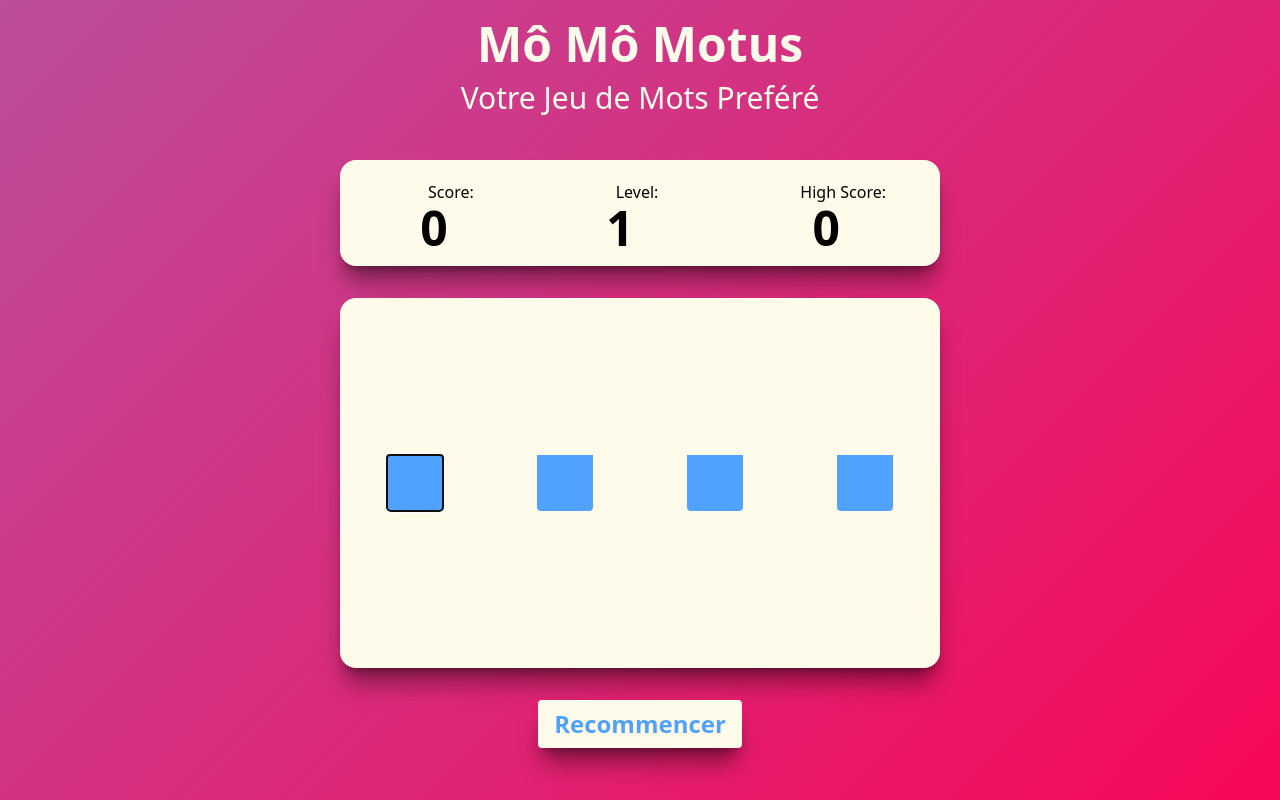
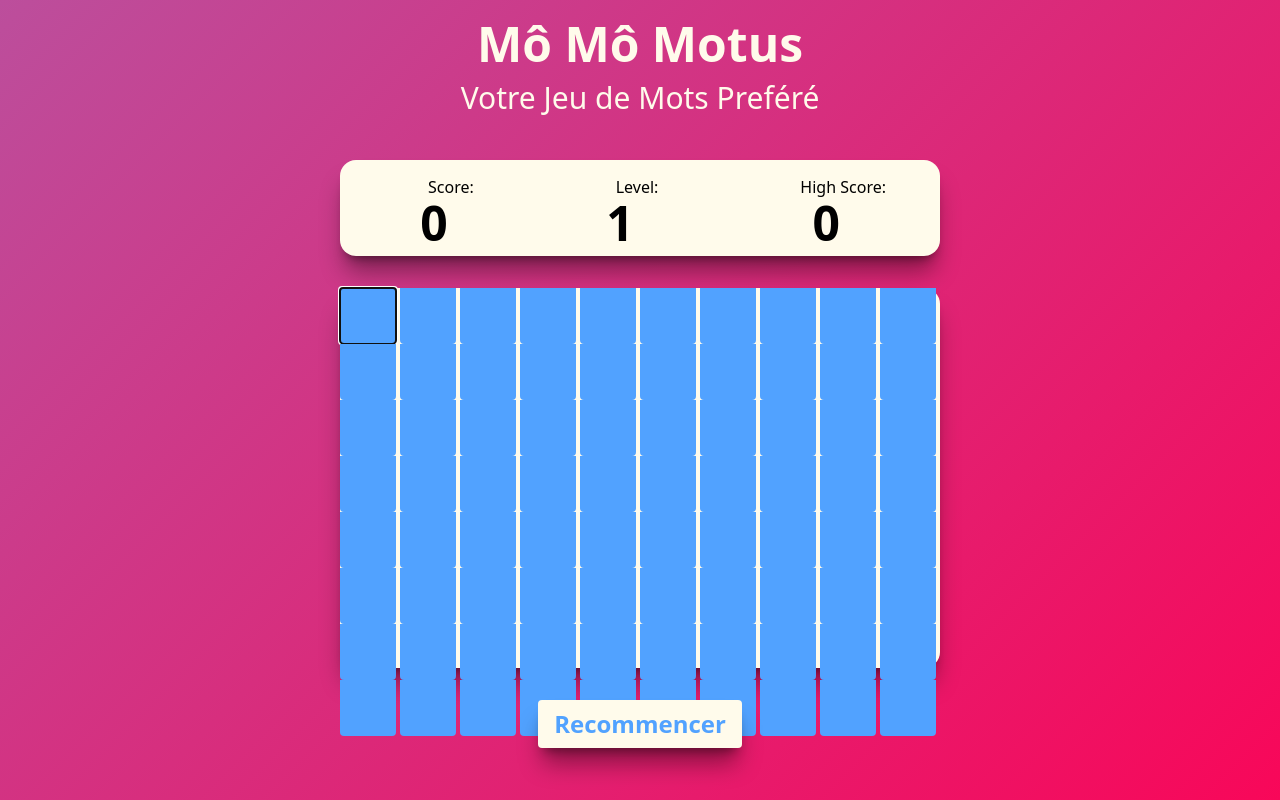
Before and after one commit to AbakarLol/Motus, a React (Vite) app in the folder Frontend/: page / in a window 1280 px wide. Built offline with nearby package versions, Linux system fonts and the light colour scheme; some icons are missing.

Commit message:
adapt the inputs

```diff
--- a/Frontend/src/components/Field.jsx
+++ b/Frontend/src/components/Field.jsx
@@ -11,12 +11,89 @@ export default function Field(){
 
     return(
 
-        <div className="card lg:h-1/2 md:w-150 w-full  h-1/3">
+        <div className="grid grid-cols-10 grid-center card lg:h-1/2 md:w-150 w-full  h-1/3">
             <input ref={inputRef} className="letter-input" type="text" maxLength="1" />
             <input className="letter-input" type="text" maxLength="1"   />
             <input className="letter-input" type="text" maxLength="1"   />
             <input className="letter-input" type="text" maxLength="1"   />
+            <input className="letter-input" type="text" maxLength="1"   />
+            <input className="letter-input" type="text" maxLength="1"   />
+            <input className="letter-input" type="text" maxLength="1"   />
+            <input className="letter-input" type="text" maxLength="1"   />
+            <input className="letter-input" type="text" maxLength="1"   />
+            <input className="letter-input" type="text" maxLength="1"   />
+            <input className="letter-input" type="text" maxLength="1"   />
+            <input className="letter-input" type="text" maxLength="1"   />
+            <input className="letter-input" type="text" maxLength="1"   />
+            <input className="letter-input" type="text" maxLength="1"   />
+            <input className="letter-input" type="text" maxLength="1"   />
+            <input className="letter-input" type="text" maxLength="1"   />
+                        <input className="letter-input" type="text" maxLength="1"   />
+            <input className="letter-input" type="text" maxLength="1"   />
+            <input className="letter-input" type="text" maxLength="1"   />
+            <input className="letter-input" type="text" maxLength="1"   />
+            <input className="letter-input" type="text" maxLength="1"   />
+            <input className="letter-input" type="text" maxLength="1"   />
+            <input className="letter-input" type="text" maxLength="1"   />
+            <input className="letter-input" type="text" maxLength="1"   />
+            <input className="letter-input" type="text" maxLength="1"   />
+            <input className="letter-input" type="text" maxLength="1"   />
+            <input className="letter-input" type="text" maxLength="1"   />
+            <input className="letter-input" type="text" maxLength="1"   />
+            <input className="letter-input" type="text" maxLength="1"   />
+            <input className="letter-input" type="text" maxLength="1"   />
+            <input className="letter-input" type="text" maxLength="1"   />
+                        <input className="letter-input" type="text" maxLength="1"   />
+            <input className="letter-input" type="text" maxLength="1"   />
+            <input className="letter-input" type="text" maxLength="1"   />
+            <input className="letter-input" type="text" maxLength="1"   />
+            <input className="letter-input" type="text" maxLength="1"   />
+            <input className="letter-input" type="text" maxLength="1"   />
+            <input className="letter-input" type="text" maxLength="1"   />
+            <input className="letter-input" type="text" maxLength="1"   />
+            <input className="letter-input" type="text" maxLength="1"   />
+            <input className="letter-input" type="text" maxLength="1"   />
+            <input className="letter-input" type="text" maxLength="1"   />
+            <input className="letter-input" type="text" maxLength="1"   />
+            <input className="letter-input" type="text" maxLength="1"   />
+            <input className="letter-input" type="text" maxLength="1"   />
+            <input className="letter-input" type="text" maxLength="1"   />
+                        <input className="letter-input" type="text" maxLength="1"   />
+            <input className="letter-input" type="text" maxLength="1"   />
+            <input className="letter-input" type="text" maxLength="1"   />
+            <input className="letter-input" type="text" maxLength="1"   />
+            <input className="letter-input" type="text" maxLength="1"   />
+            <input className="letter-input" type="text" maxLength="1"   />
+            <input className="letter-input" type="text" maxLength="1"   />
+            <input className="letter-input" type="text" maxLength="1"   />
+            <input className="letter-input" type="text" maxLength="1"   />
+            <input className="letter-input" type="text" maxLength="1"   />
+            <input className="letter-input" type="text" maxLength="1"   />
+            <input className="letter-input" type="text" maxLength="1"   />
+            <input className="letter-input" type="text" maxLength="1"   />
+            <input className="letter-input" type="text" maxLength="1"   />
+            <input className="letter-input" type="text" maxLength="1"   />
 
+            <input className="letter-input" type="text" maxLength="1"   />
+            <input className="letter-input" type="text" maxLength="1"   />
+            <input className="letter-input" type="text" maxLength="1"   />
+            <input className="letter-input" type="text" maxLength="1"   />
+            <input className="letter-input" type="text" maxLength="1"   />
+            <input className="letter-input" type="text" maxLength="1"   />
+            <input className="letter-input" type="text" maxLength="1"   />
+            <input className="letter-input" type="text" maxLength="1"   />
+            <input className="letter-input" type="text" maxLength="1"   />
+            <input className="letter-input" type="text" maxLength="1"   />
+            <input className="letter-input" type="text" maxLength="1"   />
+            <input className="letter-input" type="text" maxLength="1"   />
+            <input className="letter-input" type="text" maxLength="1"   />
+            <input className="letter-input" type="text" maxLength="1"   />
+            <input className="letter-input" type="text" maxLength="1"   />
+
+            <input className="letter-input" type="text" maxLength="1"   />
+            <input className="letter-input" type="text" maxLength="1"   />
+            <input className="letter-input" type="text" maxLength="1"   />
+            <input className="letter-input" type="text" maxLength="1"   />
 
         </div>
     )
```
